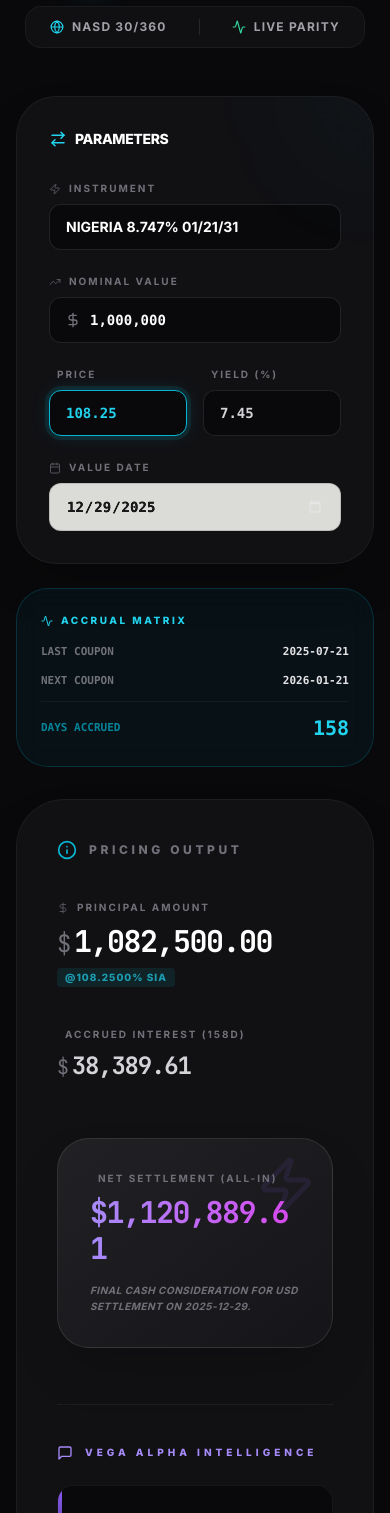
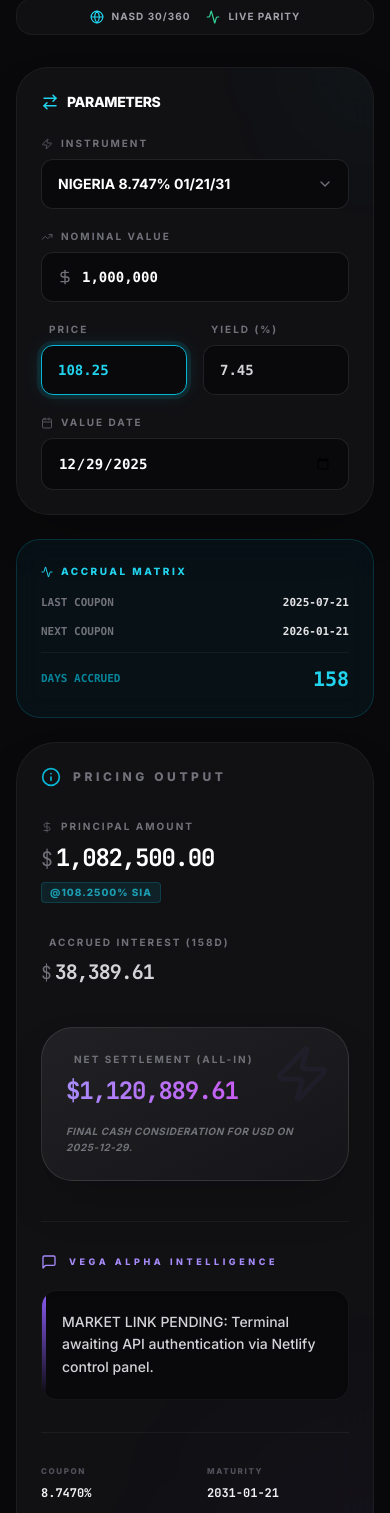
Before and after one commit to auduatiku-lab/Vegaterminal2, a React (Vite) app: page / in a window 390 px wide. Shown: the part 90-1603 px from the top of the page. Built offline with nearby package versions, Linux system fonts and the light colour scheme.

Commit message:
feat(ui): Improve header and currency formatting
Enhances the application header with a more prominent calculator icon and adjusts padding for better mobile responsiveness.

Also, refines the `formatCurrency` function to improve readability and ensure consistent formatting of decimal places.

```diff
--- a/App.tsx
+++ b/App.tsx
@@ -15,7 +15,8 @@ import {
   Zap,
   MessageSquare,
   TrendingUp,
-  Cpu
+  Cpu,
+  ChevronDown
 } from 'lucide-react';
 
 const App: React.FC = () => {
@@ -98,10 +99,6 @@ const App: React.FC = () => {
     triggerInsight();
   }, [selectedBondId]);
 
-  /**
-   * Strictly formats numbers to 2 decimal places with thousands separators.
-   * Forces .00 even if the value is a whole number.
-   */
   const formatCurrency = (val: number) => {
     if (val === undefined || val === null || isNaN(val)) return "0.00";
     const fixedVal = val.toFixed(2);
@@ -118,65 +115,68 @@ const App: React.FC = () => {
   );
 
   return (
-    <div className="min-h-screen bg-zinc-950 text-zinc-100 p-4 md:p-10 flex flex-col items-center selection:bg-cyan-500/30">
+    <div className="min-h-screen bg-zinc-950 text-zinc-100 p-4 md:p-8 lg:p-10 flex flex-col items-center selection:bg-cyan-500/30 touch-manipulation">
       {/* Navigation / Header */}
-      <div className="w-full max-w-7xl flex flex-col md:flex-row items-center justify-between mb-12 gap-6">
+      <header className="w-full max-w-7xl flex flex-col md:flex-row items-center justify-between mb-8 md:mb-12 gap-6">
         <div className="flex items-center gap-4">
-          <div className="bg-gradient-to-br from-cyan-500 to-blue-600 p-3 rounded-2xl shadow-xl shadow-cyan-500/10">
-            <Calculator className="text-white" size={32} />
+          <div className="bg-gradient-to-br from-cyan-500 to-blue-600 p-2.5 md:p-3 rounded-2xl shadow-xl shadow-cyan-500/10">
+            <Calculator className="text-white" size={28} />
           </div>
           <div>
-            <h1 className="text-2xl font-black tracking-tighter text-white flex items-center gap-2">
+            <h1 className="text-xl md:text-2xl font-black tracking-tighter text-white flex items-center gap-2">
               VEGA <span className="text-transparent bg-clip-text bg-gradient-to-r from-cyan-400 to-blue-500">TERMINAL</span>
             </h1>
-            <div className="flex items-center gap-2 text-[10px] text-zinc-500 font-bold uppercase tracking-[0.3em]">
-              <Cpu size={12} className="text-cyan-600" />
+            <div className="flex items-center gap-2 text-[9px] md:text-[10px] text-zinc-500 font-bold uppercase tracking-[0.3em]">
+              <Cpu size={10} className="text-cyan-600" />
               SIA Engine v4.2.0
             </div>
           </div>
         </div>
 
-        <div className="flex items-center gap-8 bg-zinc-900/50 px-6 py-3 rounded-2xl border border-white/5 backdrop-blur-md">
-          <div className="flex items-center gap-2 text-xs font-bold text-zinc-400 uppercase tracking-widest">
+        <div className="flex items-center gap-4 md:gap-8 bg-zinc-900/50 px-4 md:px-6 py-2.5 md:py-3 rounded-2xl border border-white/5 backdrop-blur-md w-full md:w-auto justify-center md:justify-start">
+          <div className="flex items-center gap-2 text-[10px] md:text-xs font-bold text-zinc-400 uppercase tracking-widest whitespace-nowrap">
             <Globe size={14} className="text-cyan-400" />
             NASD 30/360
           </div>
-          <div className="w-px h-4 bg-zinc-800"></div>
-          <div className="flex items-center gap-2 text-xs font-bold text-zinc-400 uppercase tracking-widest">
+          <div className="w-px h-4 bg-zinc-800 hidden md:block"></div>
+          <div className="flex items-center gap-2 text-[10px] md:text-xs font-bold text-zinc-400 uppercase tracking-widest whitespace-nowrap">
             <Activity size={14} className="text-emerald-400" />
             Live Parity
           </div>
         </div>
-      </div>
+      </header>
 
-      <div className="grid grid-cols-1 lg:grid-cols-12 gap-8 w-full max-w-7xl">
+      <main className="grid grid-cols-1 lg:grid-cols-12 gap-6 md:gap-8 w-full max-w-7xl">
         {/* LEFT COLUMN: INPUTS */}
         <div className="lg:col-span-4 flex flex-col gap-6">
-          <div className="bg-zinc-900/60 border border-white/5 rounded-[2.5rem] p-8 backdrop-blur-xl shadow-2xl relative overflow-hidden">
+          <section className="bg-zinc-900/60 border border-white/5 rounded-[2rem] md:rounded-[2.5rem] p-6 md:p-8 backdrop-blur-xl shadow-2xl relative overflow-hidden">
             <div className="absolute top-0 right-0 w-32 h-32 bg-cyan-500/5 blur-[60px] rounded-full -mr-16 -mt-16"></div>
 
-            <div className="flex items-center justify-between mb-8">
+            <div className="flex items-center justify-between mb-6 md:mb-8">
               <h2 className="text-sm font-extrabold text-white flex items-center gap-2 uppercase tracking-tight">
                 <ArrowRightLeft size={18} className="text-cyan-400" />
                 Parameters
               </h2>
             </div>
 
-            <div className="space-y-6">
-              <div>
+            <div className="space-y-5 md:space-y-6">
+              <div className="relative group">
                 <FormLabel label="Instrument" icon={<Zap size={12} />} />
+                <div className="relative">
                   <select
                     value={selectedBondId}
                     onChange={(e) => setSelectedBondId(e.target.value)}
-                  className="w-full bg-zinc-950 border border-white/10 rounded-xl py-3 px-4 text-white font-bold focus:outline-none focus:ring-2 focus:ring-cyan-500/50 transition-all text-sm cursor-pointer appearance-none"
+                    className="w-full bg-zinc-950 border border-white/10 rounded-xl py-3.5 px-4 text-white font-bold focus:outline-none focus:ring-2 focus:ring-cyan-500/50 transition-all text-sm cursor-pointer appearance-none pr-10"
                   >
                     {BONDS.map(bond => (
                       <option key={bond.id} value={bond.id} className="bg-zinc-950">{bond.name}</option>
                     ))}
                   </select>
+                  <ChevronDown className="absolute right-4 top-1/2 -translate-y-1/2 text-zinc-500 pointer-events-none" size={16} />
+                </div>
               </div>
 
-              <div>
+              <div className="relative">
                 <FormLabel label="Nominal Value" icon={<TrendingUp size={12} />} />
                 <div className="relative">
                   <div className="absolute left-4 top-1/2 -translate-y-1/2 text-zinc-500">
@@ -184,9 +184,10 @@ const App: React.FC = () => {
                   </div>
                   <input
                     type="text"
+                    inputMode="numeric"
                     value={faceValueStr}
                     onChange={(e) => handleFaceValueChange(e.target.value)}
-                    className="w-full bg-zinc-950 border border-white/10 rounded-xl py-3 pl-10 pr-4 text-white font-mono font-bold focus:outline-none focus:ring-2 focus:ring-cyan-500/50 transition-all text-sm"
+                    className="w-full bg-zinc-950 border border-white/10 rounded-xl py-3.5 pl-10 pr-4 text-white font-mono font-bold focus:outline-none focus:ring-2 focus:ring-cyan-500/50 transition-all text-sm"
                   />
                 </div>
               </div>
@@ -196,9 +197,10 @@ const App: React.FC = () => {
                   <FormLabel label="Price" />
                   <input
                     type="text"
+                    inputMode="decimal"
                     value={cleanPriceStr}
                     onChange={(e) => handlePriceChange(e.target.value)}
-                    className={`w-full bg-zinc-950 border rounded-xl py-3 px-4 font-mono font-bold text-sm focus:outline-none transition-all ${
+                    className={`w-full bg-zinc-950 border rounded-xl py-3.5 px-4 font-mono font-bold text-sm focus:outline-none transition-all ${
                       lastSource === 'price' ? 'border-cyan-500 ring-4 ring-cyan-500/10 text-cyan-400 shadow-[0_0_20px_-5px_rgba(6,182,212,0.3)]' : 'border-white/10 text-zinc-300'
                     }`}
                   />
@@ -207,28 +209,29 @@ const App: React.FC = () => {
                   <FormLabel label="Yield (%)" />
                   <input
                     type="text"
+                    inputMode="decimal"
                     value={yieldStr}
                     onChange={(e) => handleYieldChange(e.target.value)}
-                    className={`w-full bg-zinc-950 border rounded-xl py-3 px-4 font-mono font-bold text-sm focus:outline-none transition-all ${
+                    className={`w-full bg-zinc-950 border rounded-xl py-3.5 px-4 font-mono font-bold text-sm focus:outline-none transition-all ${
                       lastSource === 'yield' ? 'border-emerald-500 ring-4 ring-emerald-500/10 text-emerald-400 shadow-[0_0_20px_-5px_rgba(16,185,129,0.3)]' : 'border-white/10 text-zinc-300'
                     }`}
                   />
                 </div>
               </div>
 
-              <div>
+              <div className="relative">
                 <FormLabel label="Value Date" icon={<Calendar size={12} />} />
                 <input
                   type="date"
                   value={settlementDate}
                   onChange={(e) => setSettlementDate(e.target.value)}
-                  className="w-full bg-zinc-950 border border-white/10 rounded-xl py-3 px-4 text-white font-mono font-bold focus:outline-none focus:ring-2 focus:ring-cyan-500/50 transition-all text-sm invert-[0.9] brightness-[1.5]"
+                  className="w-full bg-zinc-950 border border-white/10 rounded-xl py-3.5 px-4 text-white font-mono font-bold focus:outline-none focus:ring-2 focus:ring-cyan-500/50 transition-all text-sm appearance-none color-scheme-dark"
                 />
               </div>
             </div>
-          </div>
+          </section>
 
-          <div className="bg-cyan-950/20 border border-cyan-500/20 rounded-[2rem] p-6 backdrop-blur-md">
+          <section className="bg-cyan-950/20 border border-cyan-500/20 rounded-3xl p-6 backdrop-blur-md">
             <h2 className="text-[10px] font-black text-cyan-400 flex items-center gap-2 uppercase tracking-[0.25em] mb-4">
               <Activity size={12} />
               Accrual Matrix
@@ -248,72 +251,72 @@ const App: React.FC = () => {
                 <span className="text-cyan-400 text-xl font-black">{results.daysAccrued}</span>
               </div>
             </div>
-          </div>
+          </section>
         </div>
 
         {/* RIGHT COLUMN: RESULTS */}
-        <div className="lg:col-span-8 space-y-8">
-          <div className="bg-zinc-900/60 border border-white/5 rounded-[3rem] p-10 backdrop-blur-xl shadow-2xl h-full flex flex-col relative overflow-hidden">
+        <div className="lg:col-span-8 space-y-6 md:space-y-8">
+          <section className="bg-zinc-900/60 border border-white/5 rounded-[2.5rem] md:rounded-[3rem] p-6 md:p-10 backdrop-blur-xl shadow-2xl h-full flex flex-col relative overflow-hidden">
             <div className="absolute bottom-0 right-0 w-64 h-64 bg-violet-600/5 blur-[100px] rounded-full -mb-32 -mr-32"></div>
 
-            <div className="flex items-center gap-3 text-zinc-400 mb-10">
+            <div className="flex items-center gap-3 text-zinc-400 mb-8 md:mb-10">
               <Info size={20} className="text-cyan-500" />
               <span className="text-xs font-black uppercase tracking-[0.3em] text-zinc-500">Pricing Output</span>
             </div>
 
-            <div className="grid grid-cols-1 md:grid-cols-12 gap-12">
-              <div className="md:col-span-8 space-y-10">
-                <div>
+            <div className="grid grid-cols-1 md:grid-cols-12 gap-10 md:gap-12">
+              <div className="md:col-span-8 space-y-8 md:space-y-10">
+                <div className="group transition-transform active:scale-[0.99]">
                   <FormLabel label="Principal Amount" icon={<DollarSign size={12} />} />
-                  <div className="text-3xl md:text-4xl font-black mono text-white tracking-tighter break-all">
-                    <span className="text-zinc-500 text-2xl font-medium mr-1">$</span>
+                  <div className="text-2xl sm:text-3xl md:text-4xl lg:text-5xl font-black mono text-white tracking-tighter break-words overflow-hidden">
+                    <span className="text-zinc-500 text-xl md:text-2xl lg:text-3xl font-medium mr-1">$</span>
                     {formatCurrency(results.principalAmount)}
                   </div>
-                  <div className="text-[10px] text-cyan-400/70 mt-2 uppercase font-black tracking-widest bg-cyan-500/10 inline-block px-2 py-0.5 rounded">
+                  <div className="text-[10px] text-cyan-400/70 mt-2 uppercase font-black tracking-widest bg-cyan-500/10 inline-block px-2 py-0.5 rounded border border-cyan-500/20">
                     @{results.cleanPrice.toFixed(4)}% SIA
                   </div>
                 </div>
 
-                <div>
+                <div className="group transition-transform active:scale-[0.99]">
                   <FormLabel label={`Accrued Interest (${results.daysAccrued}d)`} />
-                  <div className="text-2xl md:text-3xl font-black mono text-zinc-300 tracking-tighter break-all">
-                    <span className="text-zinc-500 text-xl font-medium mr-1">$</span>
+                  <div className="text-xl sm:text-2xl md:text-3xl lg:text-4xl font-black mono text-zinc-300 tracking-tighter break-words overflow-hidden">
+                    <span className="text-zinc-500 text-lg md:text-xl lg:text-2xl font-medium mr-1">$</span>
                     {formatCurrency(results.accruedAmount)}
                   </div>
                 </div>
 
-                <div className="pt-4">
-                  <div className="bg-gradient-to-br from-zinc-800/80 to-zinc-900/80 border border-white/10 rounded-[2rem] p-8 relative overflow-hidden group shadow-2xl transition-all hover:scale-[1.01] hover:shadow-violet-500/10">
-                    <div className="absolute top-0 right-0 p-4 opacity-10 group-hover:opacity-20 transition-opacity">
+                <div className="pt-2 md:pt-4">
+                  <div className="bg-gradient-to-br from-zinc-800/80 to-zinc-900/80 border border-white/10 rounded-[2rem] p-6 md:p-8 relative overflow-hidden group shadow-2xl transition-all hover:scale-[1.01] hover:shadow-violet-500/10 active:scale-[0.98]">
+                    <div className="absolute top-0 right-0 p-4 opacity-5 md:opacity-10 group-hover:opacity-20 transition-opacity">
                       <Zap size={60} className="text-violet-500" />
                     </div>
                     <div className="relative z-10">
                       <FormLabel label="Net Settlement (All-in)" />
-                      <div className="text-3xl md:text-4xl font-black mono text-transparent bg-clip-text bg-gradient-to-r from-violet-400 to-fuchsia-500 mb-4 tracking-tighter break-all">
+                      <div className="text-2xl sm:text-3xl md:text-4xl lg:text-5xl font-black mono text-transparent bg-clip-text bg-gradient-to-r from-violet-400 to-fuchsia-500 mb-4 tracking-tighter break-words overflow-hidden">
                         ${formatCurrency(results.totalConsideration)}
                       </div>
                       <p className="text-[10px] text-zinc-500 font-bold leading-relaxed max-w-xs uppercase tracking-wider italic">
-                        Final cash consideration for {activeBond.currency} settlement on {settlementDate}.
+                        Final cash consideration for {activeBond.currency} on {settlementDate}.
                       </p>
                     </div>
                   </div>
                 </div>
               </div>
 
-              <div className="md:col-span-4 hidden md:flex flex-col justify-center border-l border-white/5 pl-12">
+              <div className="md:col-span-4 hidden md:flex flex-col justify-center border-l border-white/5 pl-8 lg:pl-12">
                  <div className="space-y-6">
                     <div className="flex items-center gap-4 text-zinc-500">
-                       <Activity size={24} className="text-cyan-500 opacity-50" />
+                       <Activity size={24} className="text-cyan-500 opacity-40" />
                        <div>
-                         <p className="text-[10px] font-black uppercase tracking-widest text-zinc-600">Analytics Status</p>
-                         <p className="text-xs font-bold text-zinc-400">VALUATION ENGINE ACTIVE</p>
+                         <p className="text-[9px] font-black uppercase tracking-widest text-zinc-600">Analytics Status</p>
+                         <p className="text-[11px] font-bold text-zinc-400">ENGINE ACTIVE</p>
                        </div>
                     </div>
                     <div className="flex items-center gap-4 text-zinc-500">
-                       <Globe size={24} className="text-blue-500 opacity-50" />
+                       <Globe size={24} className="text-blue-500 opacity-40" />
                        <div>
-                         <p className="text-[10px] font-black uppercase tracking-widest text-zinc-600">Region Coverage</p>
-                         <p className="text-xs font-bold text-zinc-400">EMEA SOVEREIGN DEBT</p>
+                         <p className="text-[9px] font-black uppercase tracking-widest text-zinc-600">Region Coverage</p>
+                         <p className="text-[11px] font-bold text-zinc-400">EMEA SOVEREIGN</p>
                        </div>
                     </div>
                  </div>
@@ -321,16 +324,16 @@ const App: React.FC = () => {
             </div>
 
             {/* AI INSIGHT SECTION */}
-            <div className="mt-14 pt-10 border-t border-white/5">
-               <div className="flex items-center gap-3 mb-6 text-violet-400 uppercase text-[10px] font-black tracking-[0.4em]">
+            <section className="mt-10 md:mt-14 pt-8 md:pt-10 border-t border-white/5">
+               <div className="flex items-center gap-3 mb-5 md:mb-6 text-violet-400 uppercase text-[9px] md:text-[10px] font-black tracking-[0.4em]">
                  <MessageSquare size={16} />
                  Vega Alpha Intelligence
                </div>
-               <div className="bg-zinc-950/80 rounded-2xl p-6 border border-white/5 text-sm text-zinc-300 leading-relaxed min-h-[80px] flex items-center relative overflow-hidden">
+               <div className="bg-zinc-950/80 rounded-2xl p-5 md:p-6 border border-white/5 text-sm text-zinc-300 leading-relaxed min-h-[80px] flex items-center relative overflow-hidden group shadow-inner">
                  <div className="absolute left-0 top-0 bottom-0 w-1 bg-gradient-to-b from-violet-500 to-transparent"></div>
                  {loadingInsight ? (
                    <div className="flex gap-2 items-center">
-                     <span className="text-zinc-500 italic font-mono uppercase text-[10px]">Processing macro data</span>
+                     <span className="text-zinc-500 italic font-mono uppercase text-[9px] md:text-[10px]">Processing macro data</span>
                      <div className="flex gap-1.5">
                        <div className="w-1.5 h-1.5 rounded-full bg-violet-500 animate-pulse"></div>
                        <div className="w-1.5 h-1.5 rounded-full bg-violet-500 animate-pulse [animation-delay:-0.2s]"></div>
@@ -341,38 +344,38 @@ const App: React.FC = () => {
                    <span className="font-medium">{insight || "Analyze historical credit spreads and local macro trends..."}</span>
                  )}
                </div>
-            </div>
+            </section>
 
             {/* SPECS FOOTER */}
-            <div className="mt-10 pt-10 border-t border-white/5 grid grid-cols-2 md:grid-cols-4 gap-8">
+            <section className="mt-8 md:mt-10 pt-8 md:pt-10 border-t border-white/5 grid grid-cols-2 md:grid-cols-4 gap-6 md:gap-8">
               <div>
-                <p className="text-[9px] font-black text-zinc-600 uppercase mb-2 tracking-[0.2em]">Coupon</p>
-                <p className="text-sm font-black text-zinc-100 mono">{activeBond.couponRate.toFixed(4)}%</p>
+                <p className="text-[8px] md:text-[9px] font-black text-zinc-600 uppercase mb-2 tracking-[0.2em]">Coupon</p>
+                <p className="text-xs md:text-sm font-black text-zinc-100 mono">{activeBond.couponRate.toFixed(4)}%</p>
               </div>
               <div>
-                <p className="text-[9px] font-black text-zinc-600 uppercase mb-2 tracking-[0.2em]">Maturity</p>
-                <p className="text-sm font-black text-zinc-100 mono">{activeBond.displayMaturity || activeBond.maturityDate}</p>
+                <p className="text-[8px] md:text-[9px] font-black text-zinc-600 uppercase mb-2 tracking-[0.2em]">Maturity</p>
+                <p className="text-xs md:text-sm font-black text-zinc-100 mono">{activeBond.displayMaturity || activeBond.maturityDate}</p>
               </div>
               <div>
-                <p className="text-[9px] font-black text-zinc-600 uppercase mb-2 tracking-[0.2em]">Currency</p>
-                <p className="text-sm font-black text-zinc-100 mono">{activeBond.currency}</p>
+                <p className="text-[8px] md:text-[9px] font-black text-zinc-600 uppercase mb-2 tracking-[0.2em]">Currency</p>
+                <p className="text-xs md:text-sm font-black text-zinc-100 mono">{activeBond.currency}</p>
               </div>
               <div>
-                <p className="text-[9px] font-black text-zinc-600 uppercase mb-2 tracking-[0.2em]">Cycle</p>
-                <p className="text-sm font-black text-cyan-500 mono">{activeBond.frequency === 4 ? 'QUARTERLY' : 'SEMIANNUAL'}</p>
+                <p className="text-[8px] md:text-[9px] font-black text-zinc-600 uppercase mb-2 tracking-[0.2em]">Cycle</p>
+                <p className="text-xs md:text-sm font-black text-cyan-500 mono">{activeBond.frequency === 4 ? 'QUARTERLY' : 'SEMIANNUAL'}</p>
               </div>
+            </section>
+          </section>
         </div>
-          </div>
-        </div>
-      </div>
+      </main>
 
-      <footer className="mt-16 text-zinc-600 text-[10px] uppercase font-black tracking-[0.5em] flex flex-wrap items-center justify-center gap-6 pb-10">
+      <footer className="mt-12 md:mt-16 text-zinc-600 text-[9px] md:text-[10px] uppercase font-black tracking-[0.3em] md:tracking-[0.5em] flex flex-wrap items-center justify-center gap-4 md:gap-6 pb-10 px-4 text-center">
         <span>© 2025 VEGA SECURITIES</span>
-        <span className="w-1 h-1 rounded-full bg-zinc-800"></span>
+        <span className="w-1 h-1 rounded-full bg-zinc-800 hidden sm:inline-block"></span>
         <span className="text-zinc-700">SIA COMPLIANT</span>
-        <span className="w-1 h-1 rounded-full bg-zinc-800"></span>
+        <span className="w-1 h-1 rounded-full bg-zinc-800 hidden sm:inline-block"></span>
         <span className="text-zinc-700">NASD 30/360</span>
-        <span className="w-1 h-1 rounded-full bg-zinc-800"></span>
+        <span className="w-1 h-1 rounded-full bg-zinc-800 hidden sm:inline-block"></span>
         <span className="text-emerald-500/50">BBG PARITY ENGAGE</span>
       </footer>
     </div>
```
Lines whose indentation alone changed are shown as unchanged.
